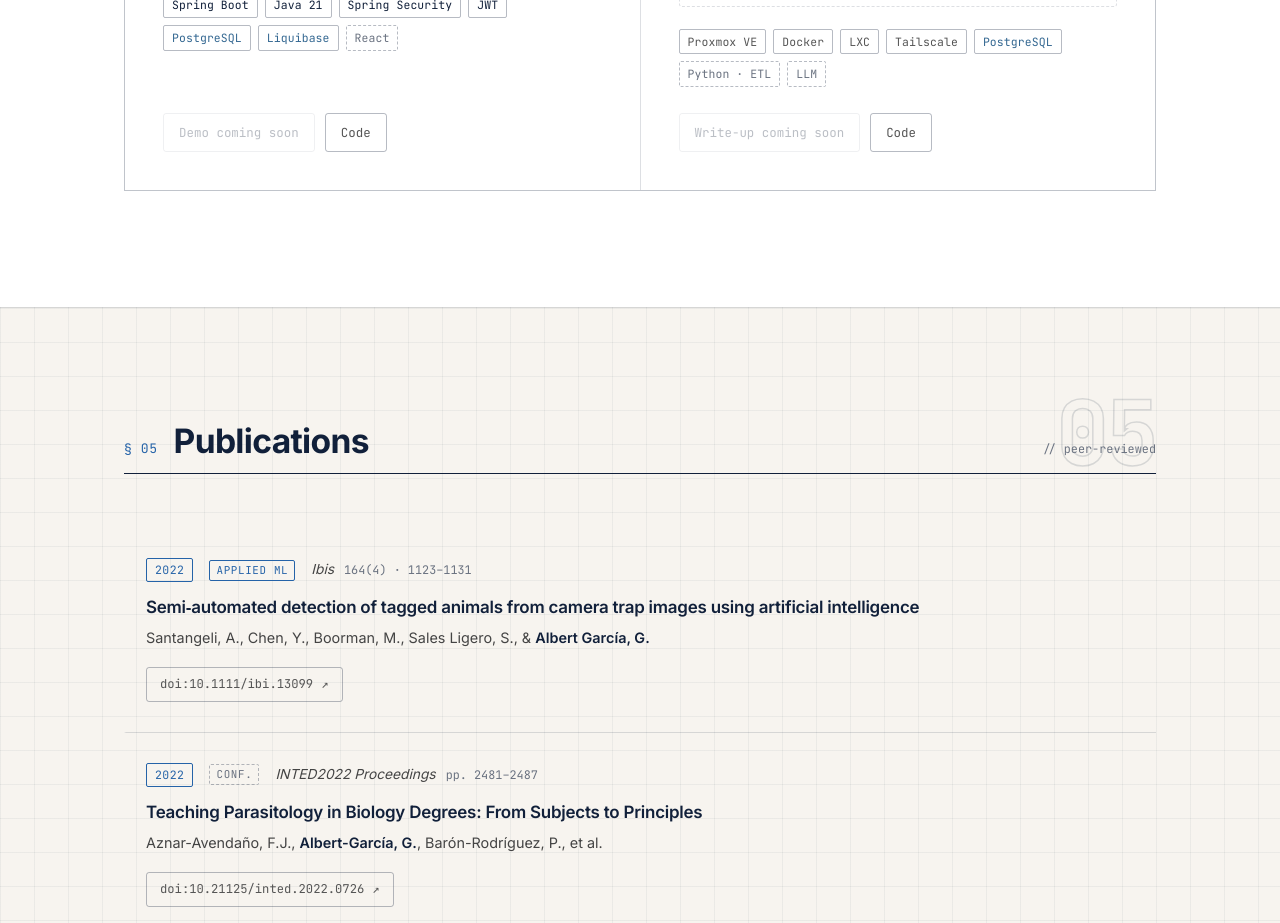
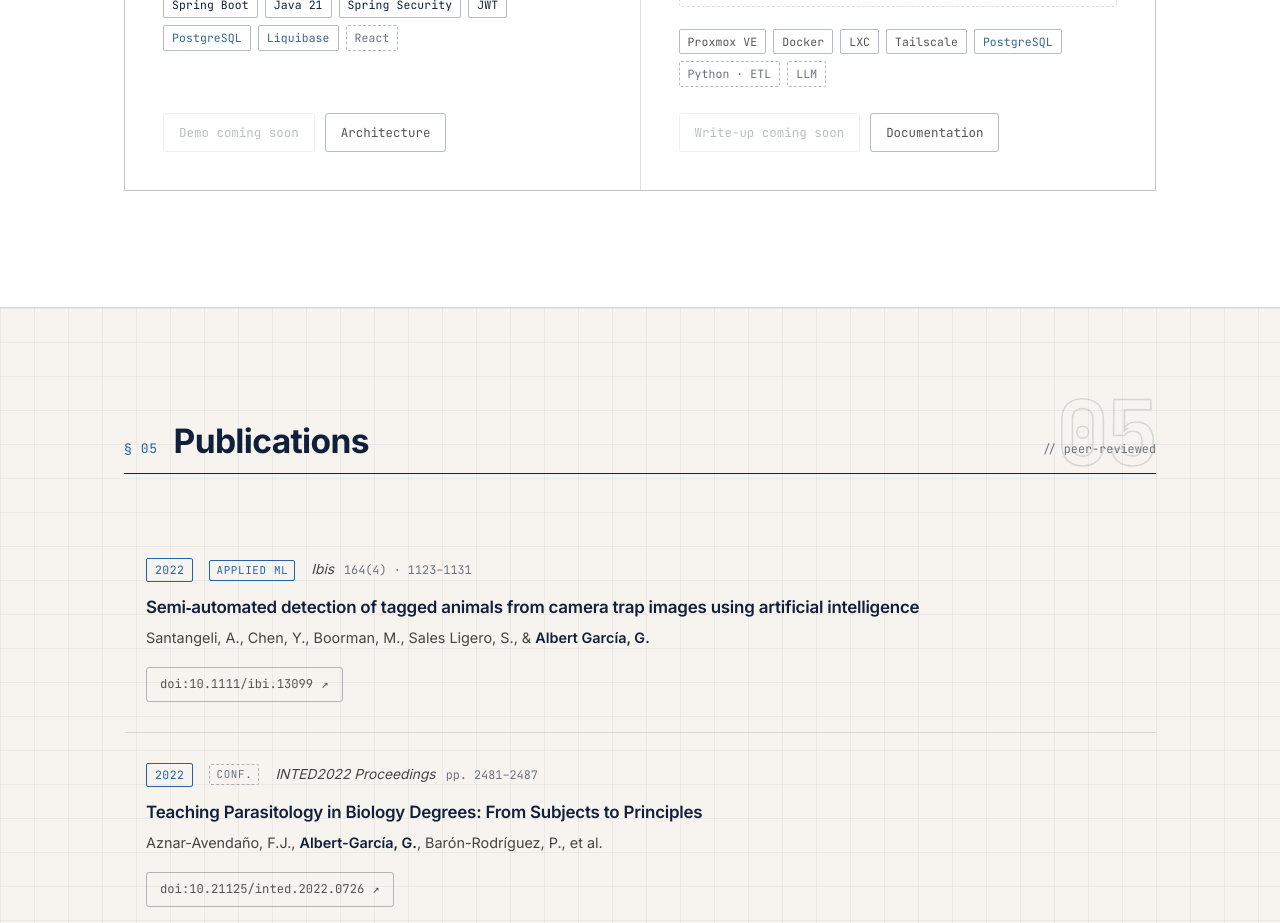
Before and after one commit to GuillermoAlbert/portfolio, a Next.js app: page /en in a window 1280 px wide. Shown: the part 4180-5103 px from the top of the page. Built offline with nearby package versions, Linux system fonts and the light colour scheme; no server answers.

Commit message:
Reetiqueta los botones de proyecto: 'Código' pasa a 'Arquitectura' (MAMS) y 'Documentación' (homelab)

```diff
--- a/components/Projects.tsx
+++ b/components/Projects.tsx
@@ -88,7 +88,7 @@ export default function Projects({ locale = "es" }: { locale?: Locale }) {
                 target="_blank"
                 rel="noopener noreferrer"
               >
-                <T locale={locale} es="Código" en="Code" fr="Code" />
+                <T locale={locale} es="Arquitectura" en="Architecture" fr="Architecture" />
               </a>
             </div>
           </article>
@@ -155,7 +155,7 @@ export default function Projects({ locale = "es" }: { locale?: Locale }) {
                 target="_blank"
                 rel="noopener noreferrer"
               >
-                <T locale={locale} es="Código" en="Code" fr="Code" />
+                <T locale={locale} es="Documentación" en="Documentation" fr="Documentation" />
               </a>
             </div>
           </article>
```
